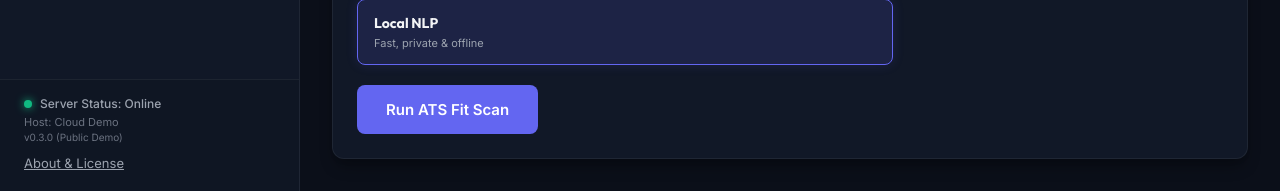
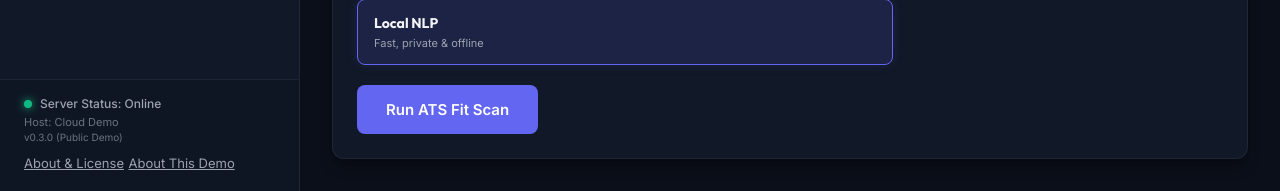
Before and after one commit to Bloomy52/resume-matcher-ats, a Flask app: template templates/demo_index.html in a window 1280 px wide. Shown: the part 776-967 px from the top of the page. Run offline with Flask 3, Linux system fonts and the light colour scheme; the template is opened without the code that fills it, so the values that code supplies are empty.

Commit message:
added "About This Demo" modal to demo html

```diff
--- a/templates/demo_index.html
+++ b/templates/demo_index.html
@@ -59,6 +59,7 @@
                 <div class="host-info">Host: {{ server_os|default('Cloud Demo') }}</div>
                 <div class="app-version">v0.3.0 (Public Demo)</div>
                 <button id="btn-about-license" class="btn-link" style="margin-top: 8px;">About & License</button>
+                <button id="btn-about-demo" class="btn-link">About This Demo</button>
             </div>
         </aside>
 
@@ -391,6 +392,31 @@
         </div>
     </div>
 
+    <!-- About This Demo Modal -->
+    <div id="modal-about-demo" class="modal-overlay" aria-hidden="true" role="dialog" aria-labelledby="modal-about-demo-title">
+        <div class="modal-card">
+            <div class="modal-header">
+                <h2 id="modal-about-demo-title" class="modal-title">About This Demo</h2>
+                <button id="btn-close-about-demo" class="modal-close-btn" aria-label="Close Dialog">
+                    <svg width="20" height="20" viewBox="0 0 24 24" fill="none" stroke="currentColor" stroke-width="2" stroke-linecap="round" stroke-linejoin="round">
+                        <line x1="18" y1="6" x2="6" y2="18"></line>
+                        <line x1="6" y1="6" x2="18" y2="18"></line>
+                    </svg>
+                </button>
+            </div>
+            <div class="modal-body">
+                <div class="modal-license-notice">
+                    This is a public demo of Resume Matcher ATS. Uploaded resumes and job descriptions are processed temporarily and automatically deleted.
+                </div>
+                <div class="modal-license-notice">
+                    AI-powered parsing (Google Gemini) is disabled in this demo. Only the local, offline matching engine is used to analyze your resume.
+                </div>
+                <div class="modal-disclaimer">
+                    Avoid uploading resumes containing sensitive personal information you wouldn't want processed by a public demo.
+                </div>
+            </div>
+        </div>
+    </div>
     <!-- Inline static templates or variables for JS -->
     <script>
         // Store API route variables in window context for static serving robust paths
```
